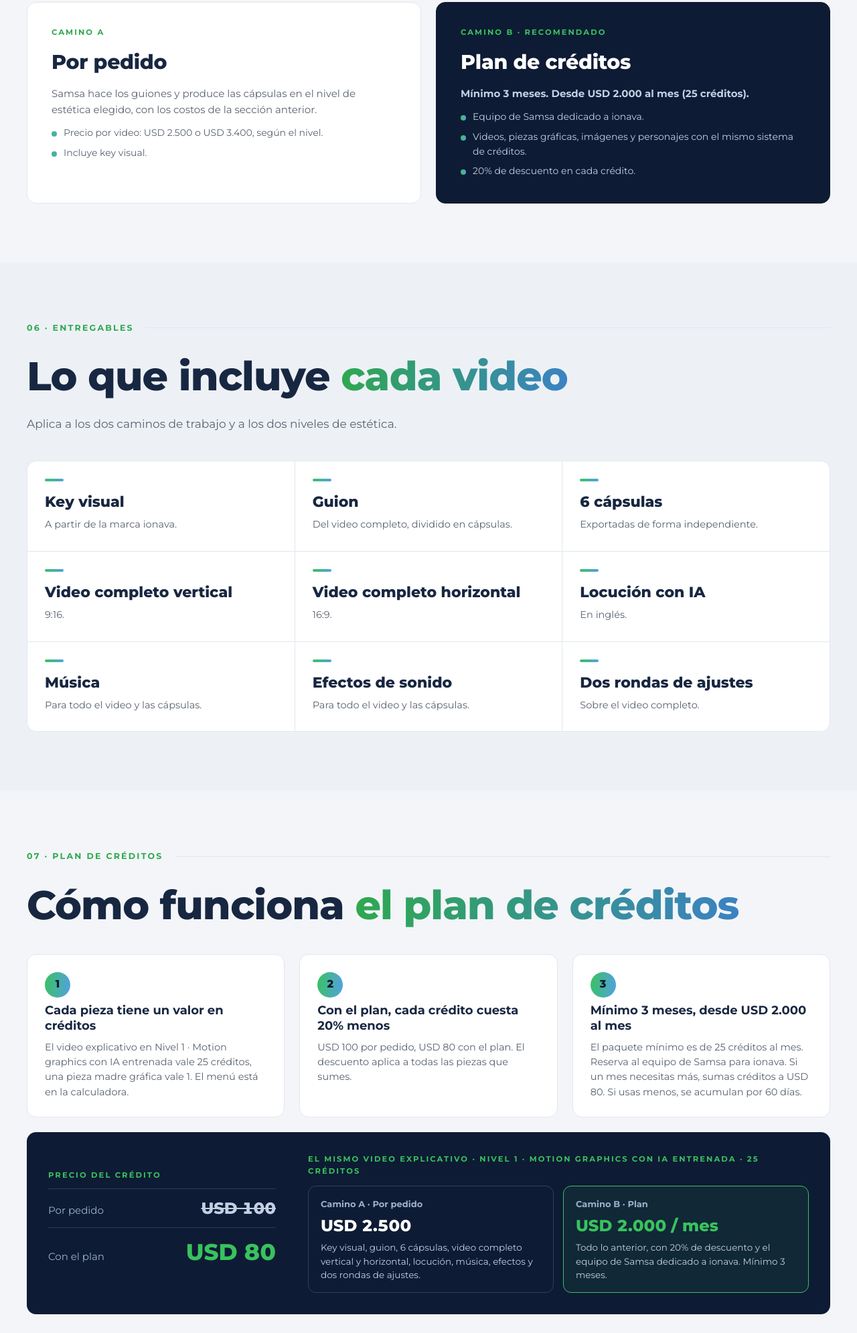
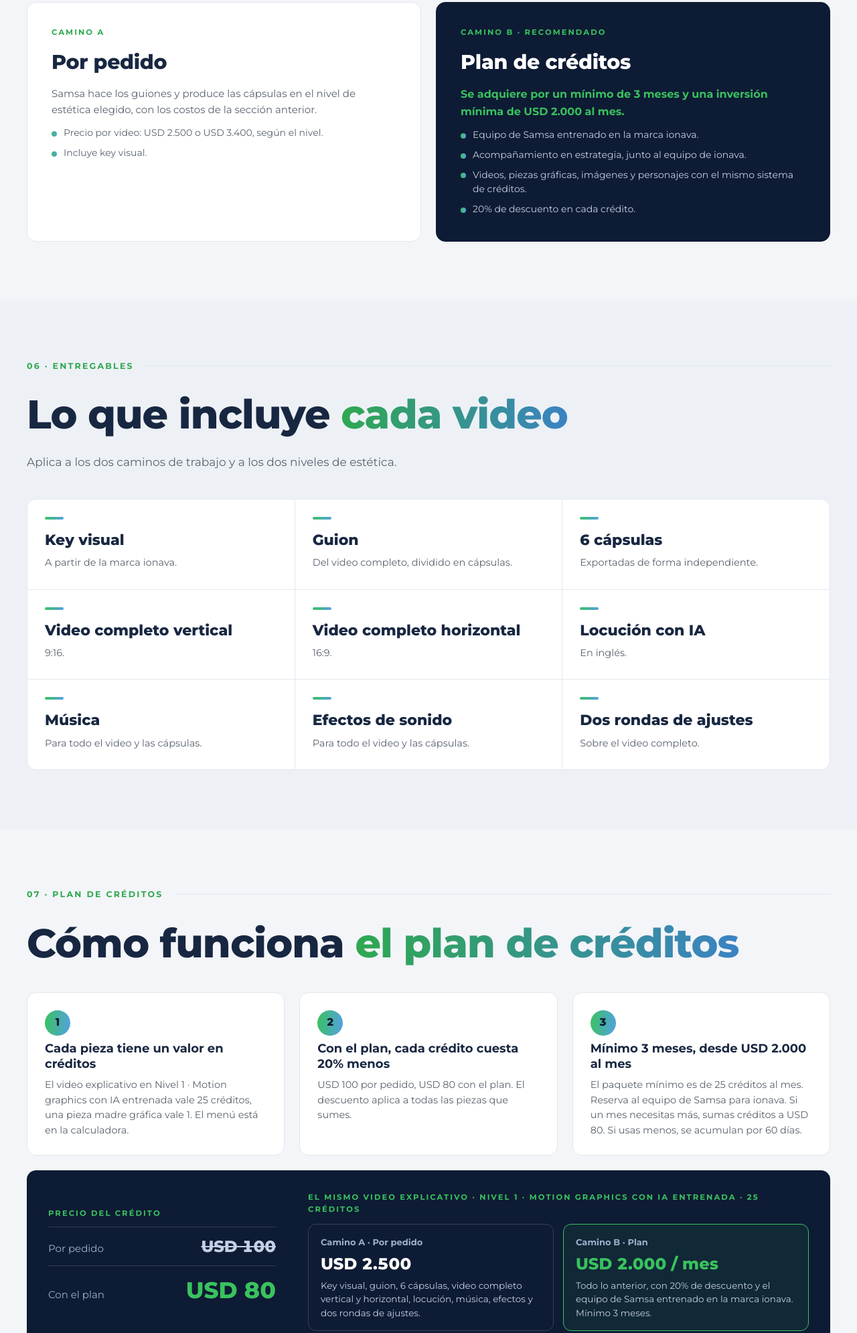
Before and after one commit to anasamsa/propuesta-ionava-video-explicativo, a plain HTML site: page index.html in a window 1280 px wide. Shown: the part 5379-7370 px from the top of the page at 67% size. Drawn offline with Linux system fonts and the light colour scheme.

Commit message:
Camino B: mínimo 3 meses e inversión mínima en verde, equipo entrenado, acompañamiento en estrategia, aclara 30 créditos del mes 1

```diff
--- a/index.html
+++ b/index.html
@@ -491,6 +491,7 @@
 .fold__n{font-size:14px;color:var(--muted)}
 .fold .vid{margin:0;border:0;border-top:1px solid var(--line);border-radius:0}
 .fold .vid--one{margin-top:0}
+.path__min{color:var(--green-br)!important;font-weight:700;font-size:16px!important;line-height:1.5}
 </style>
 </head>
 <body>
@@ -643,9 +644,10 @@
       <article class="path path--hi">
         <span class="tk">Camino B · Recomendado</span>
         <h3>Plan de créditos</h3>
-        <p><b>Mínimo 3 meses. Desde USD 2.000 al mes (25 créditos).</b></p>
+        <p class="path__min">Se adquiere por un mínimo de 3 meses y una inversión mínima de USD 2.000 al mes.</p>
         <ul>
-          <li>Equipo de Samsa dedicado a ionava.</li>
+          <li>Equipo de Samsa entrenado en la marca ionava.</li>
+          <li>Acompañamiento en estrategia, junto al equipo de ionava.</li>
           <li>Videos, piezas gráficas, imágenes y personajes con el mismo sistema de créditos.</li>
           <li>20% de descuento en cada crédito.</li>
         </ul>
@@ -688,7 +690,7 @@
         <span class="tk">El mismo video explicativo · Nivel 1 · Motion graphics con IA entrenada · 25 créditos</span>
         <div class="same__g">
           <div><b>Camino A · Por pedido</b><span class="num">USD 2.500</span><p>Key visual, guion, 6 cápsulas, video completo vertical y horizontal, locución, música, efectos y dos rondas de ajustes.</p></div>
-          <div class="on"><b>Camino B · Plan</b><span class="num">USD 2.000 / mes</span><p>Todo lo anterior, con 20% de descuento y el equipo de Samsa dedicado a ionava. Mínimo 3 meses.</p></div>
+          <div class="on"><b>Camino B · Plan</b><span class="num">USD 2.000 / mes</span><p>Todo lo anterior, con 20% de descuento y el equipo de Samsa entrenado en la marca ionava. Mínimo 3 meses.</p></div>
         </div>
       </div>
     </div>
@@ -712,7 +714,7 @@
     <div class="tbl-wrap"><table class="plan3">
       <thead><tr><th>Mes</th><th>Piezas</th><th>Créditos</th><th>Pago con el plan</th></tr></thead>
       <tbody>
-        <tr><td>1</td><td>Video explicativo en Nivel 1 · Motion graphics y 6 imágenes con personaje</td><td>30</td><td>USD 2.400</td></tr>
+        <tr><td>1</td><td>Video explicativo en Nivel 1 · Motion graphics y 6 imágenes con personaje</td><td>30 · 25 del mínimo + 5 adicionales</td><td>USD 2.400</td></tr>
         <tr><td>2</td><td>4 cápsulas sobre el seguro tradicional, 4 piezas madre y 2 carruseles</td><td>20 · quedan 5 para el mes 3</td><td>USD 2.000</td></tr>
         <tr><td>3</td><td>Lo que mejor funcionó: cápsulas, piezas y versiones</td><td>30 · 25 + 5 acumulados</td><td>USD 2.000</td></tr>
       </tbody>
@@ -766,7 +768,7 @@
     <div class="box boxcond"><span class="k">Condiciones</span><ul>
       <li>Valores en dólares (USD).</li>
       <li>Camino A · Por pedido: 50% al aprobar y 50% en la entrega final.</li>
-      <li>Camino B · Plan de créditos: mínimo 3 meses, desde USD 2.000 al mes (25 créditos), pago al inicio de cada mes.</li>
+      <li>Camino B · Plan de créditos: mínimo 3 meses y una inversión mínima de USD 2.000 al mes (25 créditos), pago al inicio de cada mes.</li>
       <li>Créditos adicionales en el plan: USD 80 cada uno.</li>
       <li>Los créditos no usados se acumulan y vencen a los 60 días.</li>
       <li>Los personajes creados para ionava son propiedad de ionava una vez pagados.</li>
```
